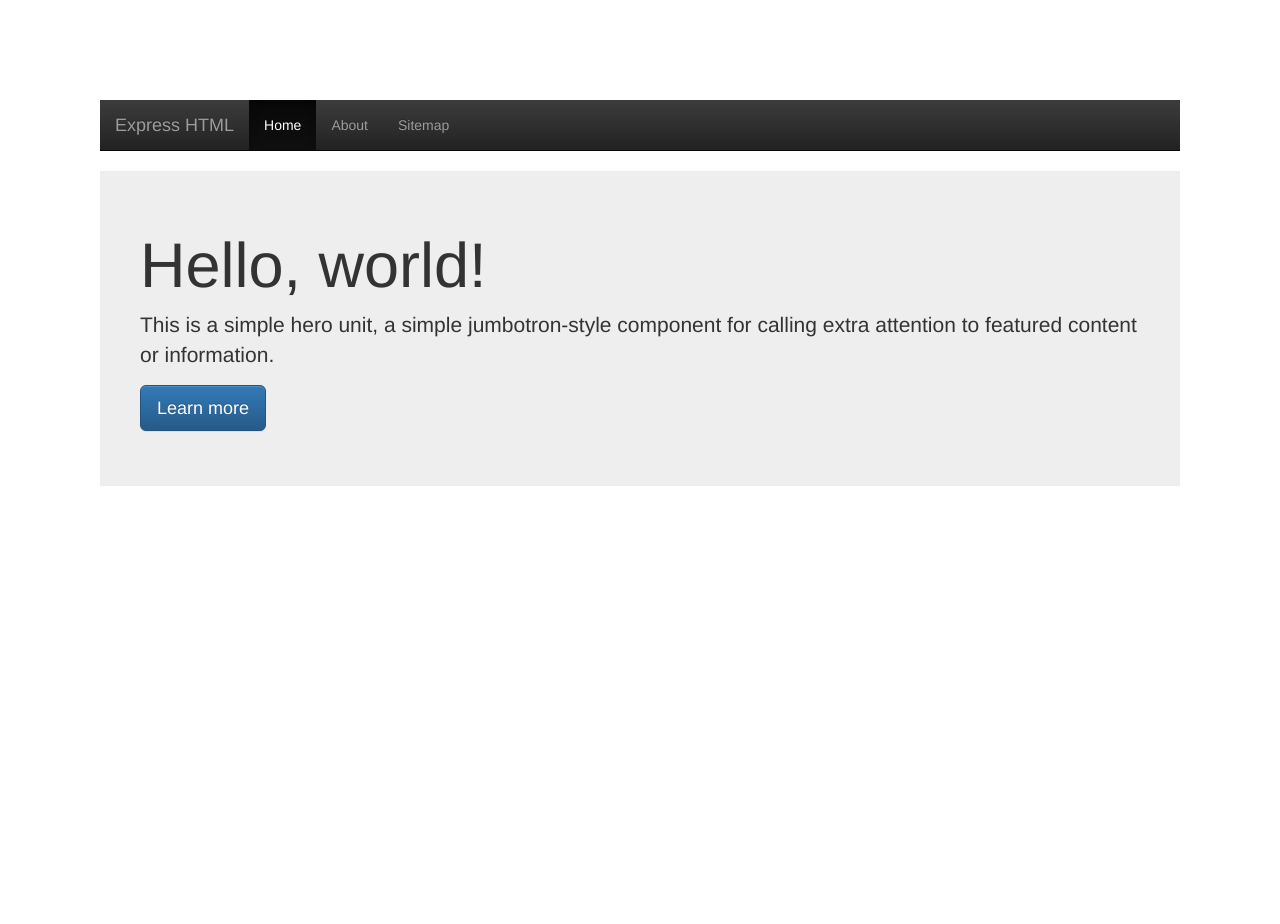
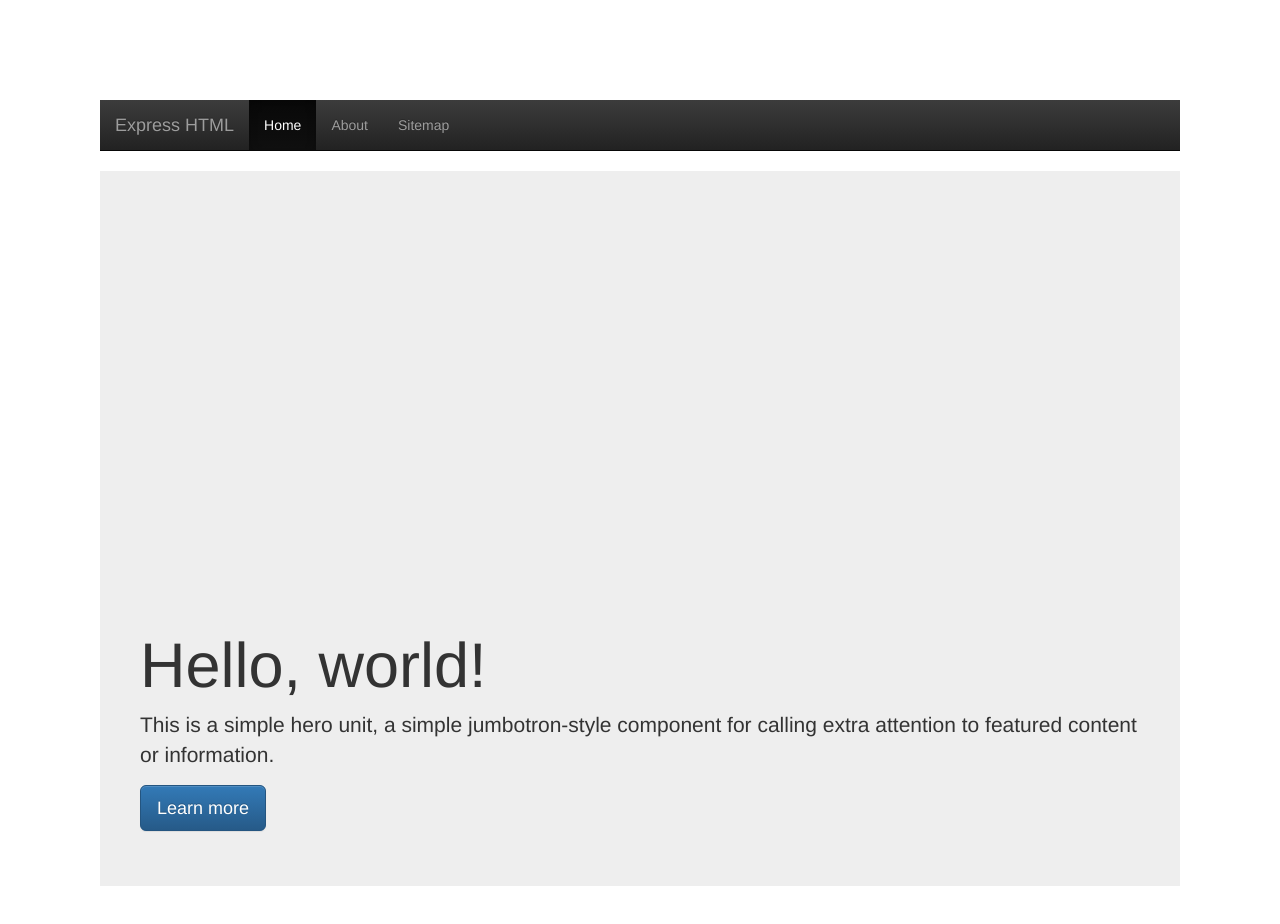
Before and after one commit to SaberFans/mongoose, a website: page index.html in a window 1280 px wide. Before the commit the page ends 800 px from the top, so only its background shows below. Drawn offline with nearby package versions, Linux system fonts and the light colour scheme; no server answers.

Commit message:
add chart graph

```diff
--- a/index.html
+++ b/index.html
@@ -72,6 +72,9 @@
   </div>
 </nav>
     <div class="jumbotron"  style="padding:40px;">
+      <!--  'll have the div where the graph. I tell it that the width of the
+         screen is 100% and the height is 400px -->
+      <div id="chart" style="width:100%; height:400px;"></div>
       <h1>Hello, world!</h1>
       <p>This is a simple hero unit, a simple jumbotron-style component for calling extra attention to featured content or information.</p>
       <p><a class="btn btn-primary btn-lg" href="#" role="button">Learn more</a></p>
```
